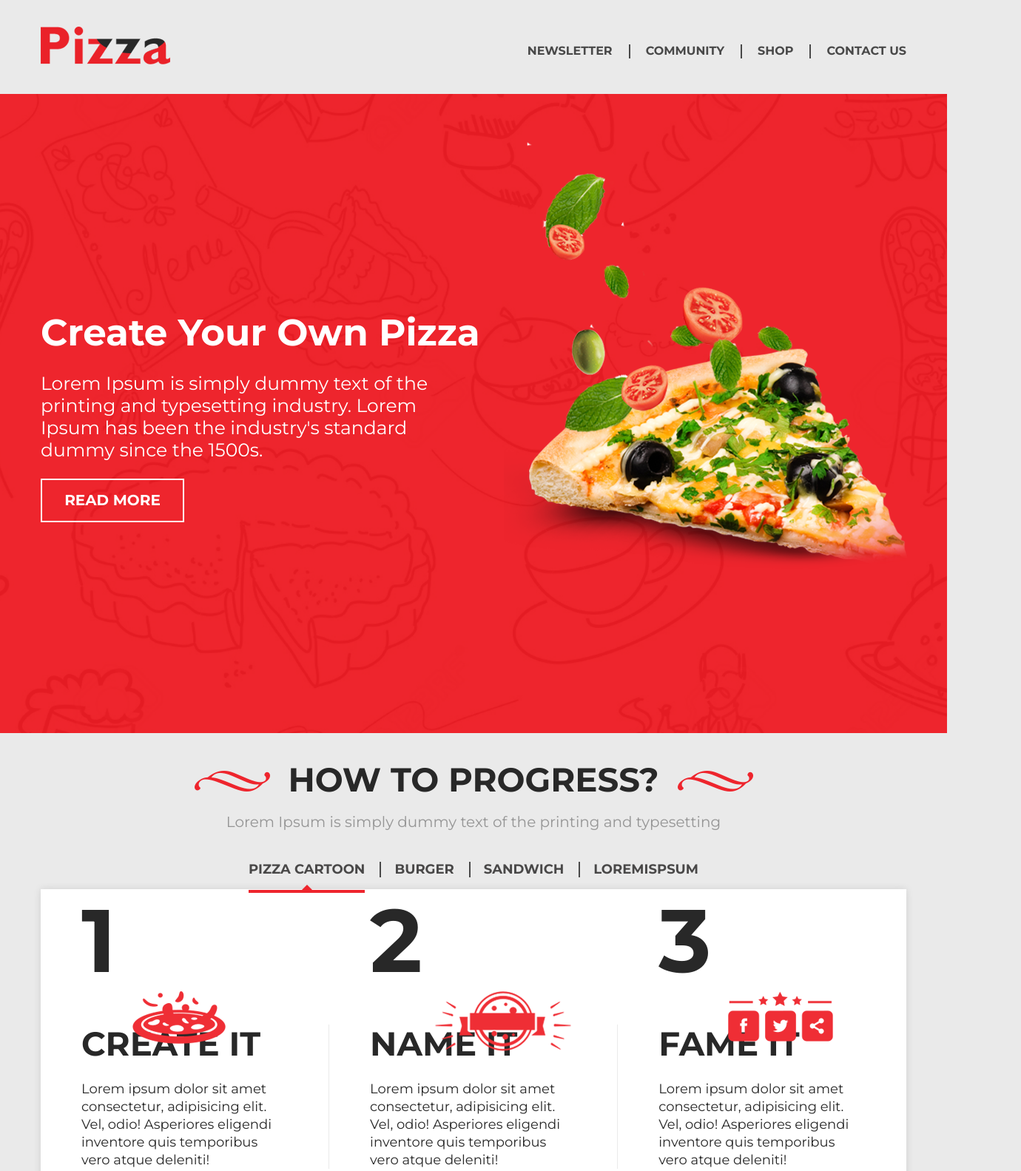
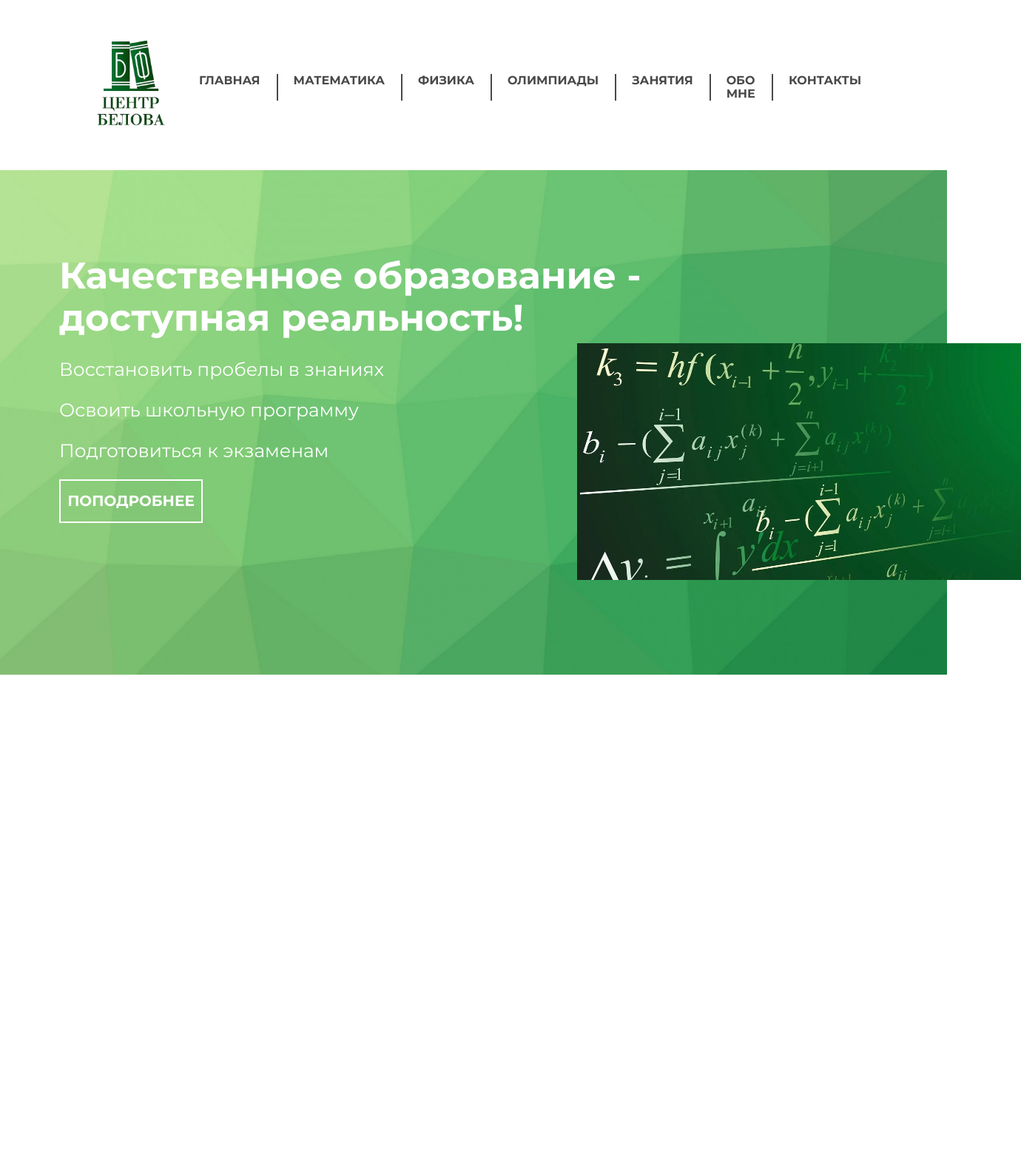
Before and after one commit to anna-reirl/page, a plain HTML site: page index.html in a window 1280 px wide. Shown: the top 1583 px of the page at 74% size, 1380 px wide, since content can reach past the window. After the commit the page ends 912 px from the top, so only its background shows below. Drawn offline with Linux system fonts and the light colour scheme.

Commit message:
page for teach

```diff
--- a/css/style.css
+++ b/css/style.css
@@ -1,15 +1,37 @@
 body{
-    background-color: #eaeaea;
+    background-color: #fff;
     font-family: 'Montserrat', sans-serif;
 }
 .wrapper{
-    padding-left: 15px;
-    padding-right: 15px;
+    padding-left: 80px;
+    padding-right: 200px;
     max-width: 1170px;
     margin: 0 auto;
     position: relative;
 
+
 }
+.nav>li>a{
+    text-decoration: none;
+}
+
+
+
+.header-logo {
+    display: inline-block;
+    position: relative;
+    left: 40px;
+    top: 40px;
+  }
+  .header-logo__name {
+    font-size: 25px;
+    line-height: 6px;
+    letter-spacing: -0.5px;
+    color: #494848;
+    font-family: 'Lato-Bold-A';
+    text-align: left;
+    text-transform: uppercase;
+  }
 .center{
     text-align: center;
 }
@@ -17,8 +39,9 @@ body{
     display: flex;
     align-items: center;
     justify-content: space-between;
-    padding-top: 36px;
-    padding-bottom: 40px;
+    padding-top: 10px;
+    padding-bottom: 20px;
+
 }
 .nav{
     display: flex;
@@ -55,19 +78,20 @@ body{
 }
 
 .banner{
-    background-image: url(../image/banner\,png.png);
+    background-image: url(../image/sec2.jpg);
     background-repeat: no-repeat;
     background-size: cover ;
     background-position: center center;
     color: #ffffff;
-    padding-top: 260px;
-    padding-bottom: 285px;
+    padding-top: 80px;
+    padding-bottom: 205px;
 
 }
 .pizza{
     position: absolute;
-    right: 0;
-    top: -230px;
+    padding-left: 700px;
+    padding-top: 400px;
+    top: -280px;
 }
 .title{
     font-size:50px;
@@ -243,7 +267,6 @@ body{
 .box-text{
     border-right: 1px solid #eaeaea;
     padding-right: 55px;
-    flex-basis:
 }
 .box-item:last-child .box-text{
     border-right: none ;
--- a/index.html
+++ b/index.html
@@ -12,72 +12,31 @@
     <div class="header">
         <div class="wrapper">
             <div class="navigation">
-                <img src="image/logo.png" alt="Logo">
+                <img src="image/im.png" alt="Logo" width="200" height="200">
             <ul class="nav">
-                <li><a href="">Newsletter</a></li>
-                <li><a href="">Community</a></li>
-                <li><a href="">Shop</a></li>
-                <li><a href="">Contact US</a></li>
+                <li><a href="">Главная</a></li>
+                <li><a href="">Математика</a></li>
+                <li><a href="">Физика</a></li>
+                <li><a href="">Олимпиады</a></li>
+                <li><a href="">Занятия</a></li>
+                <li><a href="">Обо мне</a></li>
+                <li><a href="">Контакты</a></li>
             </ul>
-
             </div>
 
         </div>
     </div>
+
     <div class="banner">
         <div class="wrapper">
-            <h1 class="title">Create Your Own Pizza</h1>
-            <p class="description">Lorem Ipsum is simply dummy text of the printing and typesetting industry. Lorem Ipsum has been the industry's standard dummy since the 1500s. </p>
-            <a class="btn" href="">Read More</a>
-            <img class="pizza" src="image/pizza.png" alt="Pizza">
+            <h1 class="title">Качественное образование - доступная реальность!</h1>
+            <p class="description">Восстановить пробелы в знаниях</p>
+            <p class="description">Освоить школьную программу</p>
+            <p class="description">Подготовиться к экзаменам </p>
+            <a class="btn" href="">Поподробнее</a>
+            <img class="pizza" src="image/form.JPG" width="600" height="320" alt="Pizza">
         </div>
     </div>
-    <div class="page">
-        <div class="wrapper">
-                <div class="center">
-                <h2 class="h2">How to progress?</h2>
-                <p>Lorem Ipsum is simply dummy text of the printing and typesetting </p>
-            </div>
-            <ul class="menu">
-                <li><a class="acive" href="">pizza cartoon </a></li>
-                <li><a href="">Burger</a></li>
-                <li><a href="">sandwich</a></li>
-                <li><a href="">LOREMISPSUM </a></li>
-            </ul>
-            <div class="box">
-                <div class="box-item">
-                    <p class="number number-one">1</p>
-                    <div class="box-text">
-                        <h3>CREATE IT</h3>
-                        <p>Lorem ipsum dolor sit amet consectetur, adipisicing elit. Vel, odio! Asperiores eligendi
-                            inventore quis temporibus vero atque deleniti! </p>
-                    </div>
-                    </div>
-                    <div class="box-item">
-                        <p class="number number-two">2</p>
-                        <div class="box-text">
-                            <h3>NAME IT</h3>
-                            <p>Lorem ipsum dolor sit amet consectetur, adipisicing elit. Vel, odio! Asperiores eligendi
-                                inventore quis temporibus vero atque deleniti! </p>
-                        </div>
-                        </div>
-                        <div class="box-item">
-                            <p class="number number-three">3</p>
-                            <div class="box-text">
-                                <h3>FAME IT</h3>
-                                <p>Lorem ipsum dolor sit amet consectetur, adipisicing elit. Vel, odio! Asperiores eligendi
-                                    inventore quis temporibus vero atque deleniti! </p>
-                            </div>
-                            </div>
-                </div>
-            </div>
-            <a href="">CREATE YOUR LEGEND</a>
-        </div>
-    </div>
-    <div class="footer">
-        <div class="wrapper">
-            <p>© 2020 Graphic Resources. All rights reserved. </p>
-        </div>
-    </div>
+
 </body>
 </html>
```
Also changed, not shown: image/as.jpg (added), image/as1.jpg (added), image/astr.jpg (added), image/form.JPG (added), image/form.webp (added), image/im.png (added), image/ki.jpg (added), image/log.jpg (added), image/logoo.jpg (added), image/sec.jpg (added), image/sec2.jpg (added), image/sect.jpg (added), image/section.jpg (added), image/teach.jpg (added).
